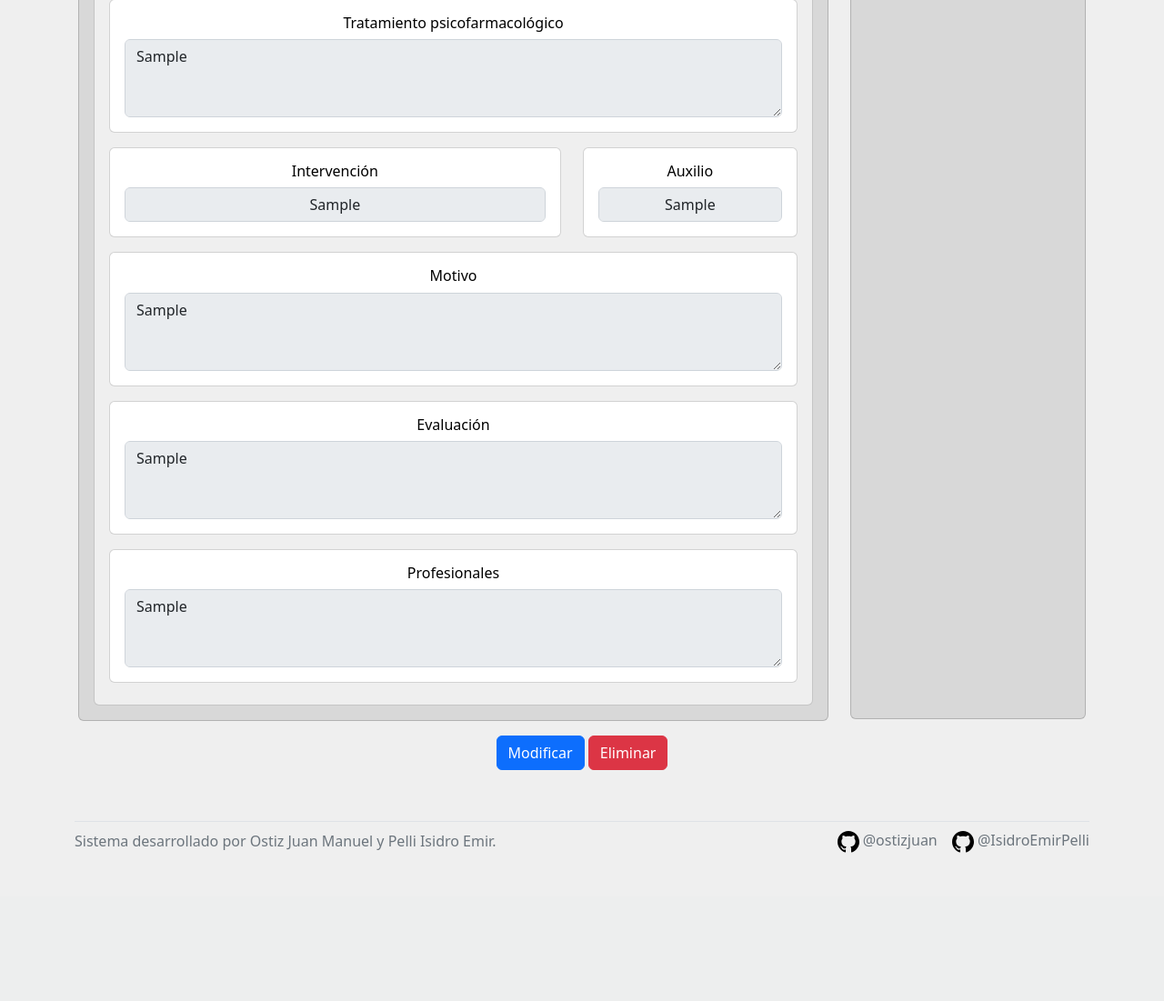
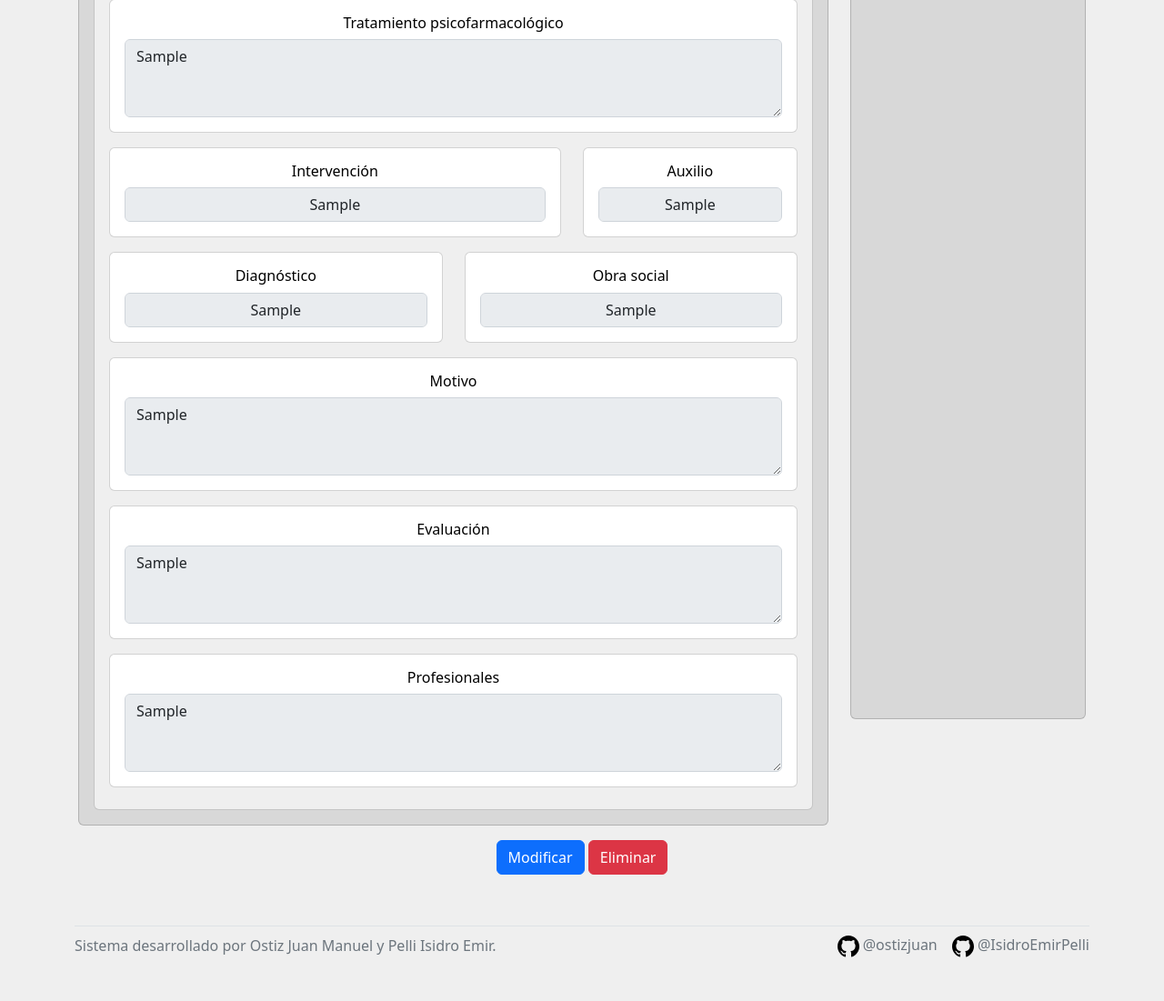
Before and after one commit to IsidroEmirPelli/romero, a Django app: page /ver/1 in a window 1280 px wide. Shown: the part 453-1554 px from the top of the page at 91% size. Before the commit the page ends 1391 px from the top, so only its background shows below. Run offline with Django 4.2, Linux system fonts and the light colour scheme; tables that the repository leaves empty hold one stand-in row (values such as "Sample post"); some libraries are stand-ins or nearby versions.

Commit message:
Nuevas caracteristicas

```diff
--- a/romero/crudromero/models.py
+++ b/romero/crudromero/models.py
@@ -5,7 +5,7 @@ class Paciente(models.Model):
     fecha = models.CharField(max_length=10)
     hora = models.CharField(max_length=5)
     apellido = models.CharField(max_length=50, blank=True)
-    nombre = models.CharField(max_length=50)
+    nombre = models.CharField(max_length=50, blank=True)
     edad = models.IntegerField(null=True, blank=True)
     dni = models.CharField(max_length=8)
     sexo = models.CharField(max_length=20, blank=True)
@@ -22,6 +22,8 @@ class Paciente(models.Model):
     profesionales = models.TextField()
     visitas = models.BooleanField(default=False)
     intervencion = models.TextField(blank=True)
+    obra_social = models.TextField()
+    enfermedad_mental = models.TextField()
 
 
 class Visita(models.Model):
--- a/romero/crudromero/templates/crudromero/index.html
+++ b/romero/crudromero/templates/crudromero/index.html
@@ -15,7 +15,7 @@
 					class="form-control text-center"
 					id="text"
 					name="text"
-					placeholder="Nombre DNI"
+					placeholder="Apellido DNI"
 				/>
 			</div>
 			<div class="m-2 d-none" id="contlista">
--- a/romero/crudromero/templates/crudromero/ver.html
+++ b/romero/crudromero/templates/crudromero/ver.html
@@ -143,6 +143,34 @@
 												type="text"
 												class="form-control text-center"
 												value="{{paciente.auxilio}}"
+												disabled
+											/>
+										</div>
+									</div>
+								</div>
+							</div>
+							<div class="row mt-3">
+								<div class="col-md-6">
+									<div class="card">
+										<div class="card-body">
+											<h6>Diagnóstico</h6>
+											<input
+												type="text"
+												class="form-control text-center"
+												value="{{ paciente.enfermedad_mental }}"
+												disabled
+											/>
+										</div>
+									</div>
+								</div>
+								<div class="col-md-6">
+									<div class="card">
+										<div class="card-body">
+											<h6>Obra social</h6>
+											<input
+												type="text"
+												class="form-control text-center"
+												value="{{paciente.obra_social}}"
 												disabled
 											/>
 										</div>
--- a/romero/crudromero/views.py
+++ b/romero/crudromero/views.py
@@ -31,7 +31,8 @@ def registro(request):
 
     # 'Registro' y 'Modificar' utilizan la misma plantilla.
     # Ya que me encuentro en 'Registro', el texto del botón será 'Agregar'.
-    context = {'button': 'Agregar'}
+    context = {'button': 'Agregar', 'rango': [
+        "F-%.2d" % i for i in range(101)]}
 
     return render(request, 'crudromero/registro.html', context)
 
@@ -75,17 +76,17 @@ def get_query_result(text, all=False, fin=0, anchor=None, grow_value=100):
             pacientes = Paciente.objects.filter(dni__startswith=text[0])[
                 start_value:limit+1]
         else:
-            pacientes = Paciente.objects.filter(nombre__startswith=text[0])[
+            pacientes = Paciente.objects.filter(apellido__startswith=text[0])[
                 start_value:limit+1]
     else:
         # Si se realizó la búsqueda con 2 datos, verifico cuál es el `DNI` y cuál el `Nombre`.
         if text[0].isdigit():
             # Obtengo 1 dato más que el límite para saber si quedaron más pacientes.
             pacientes = Paciente.objects.filter(
-                dni__startswith=text[0], nombre__startswith=text[1])[start_value:limit+1]
+                dni__startswith=text[0], apellido__startswith=text[1])[start_value:limit+1]
         else:
             pacientes = Paciente.objects.filter(
-                dni__startswith=text[1], nombre__startswith=text[0])[start_value:limit+1]
+                dni__startswith=text[1], apellido__startswith=text[0])[start_value:limit+1]
 
     # Verficio si quedaron más pacientes.
     # Esto es para saber cuándo dejar de mostrar el botón "Página siguiente".
@@ -135,7 +136,8 @@ def modificar(request, id):
 
     # El valor del botón de la ventana tendrá el texto 'Modificar' (ya que se comparte
     # el template con la función de 'Registro').
-    context = {'paciente': paciente, 'button': 'Guardar cambios'}
+    context = {'paciente': paciente, 'button': 'Guardar cambios', 'rango': [
+        "F-%.2d" % i for i in range(101)]}
 
     return render(request, 'crudromero/registro.html', context)
 
```
Also changed, not shown: romero/crudromero/templates/crudromero/registro.html (+20 -10 lines), romero/crudromero/migrations/0001_initial.py, 2 other files.
